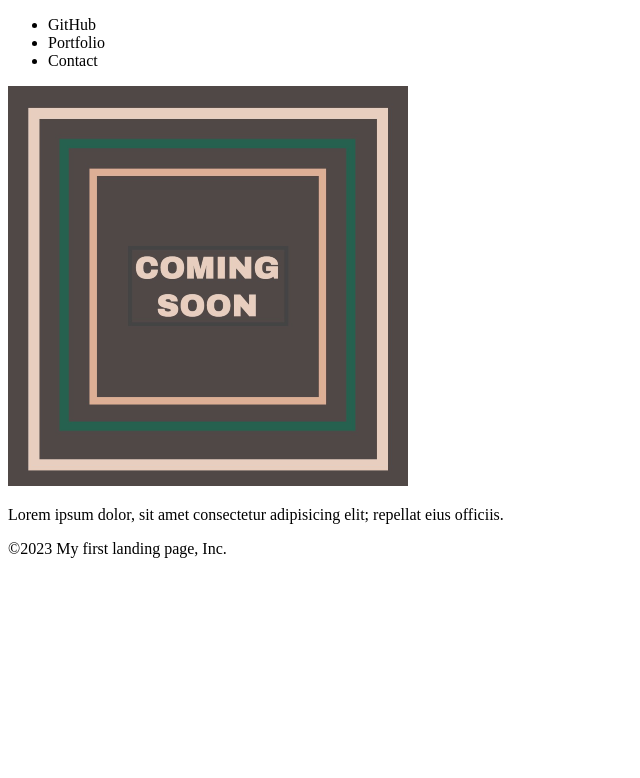
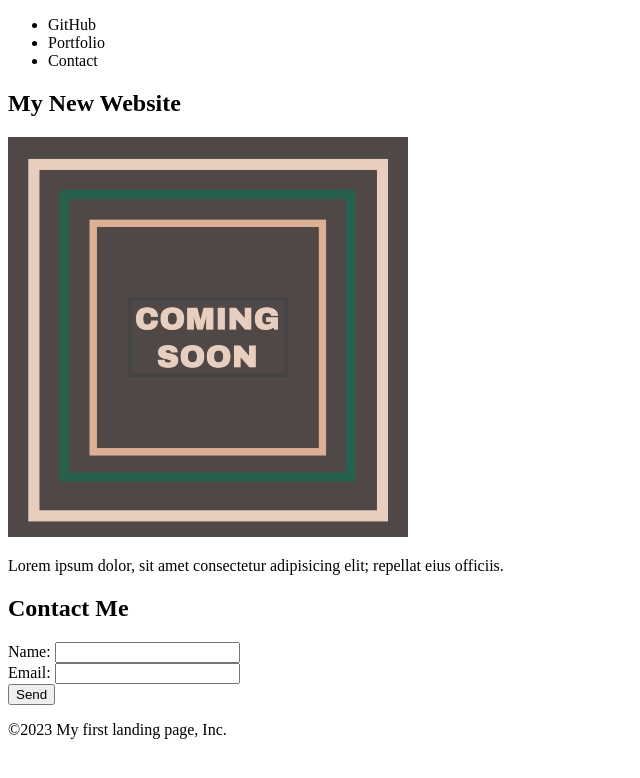
Before and after one commit to eplp/landing-page-b, a plain HTML site: page index.html in a window 1280 px wide. Shown: the whole page, without its empty margins (0-640 px from the left). Drawn offline with Linux system fonts and the light colour scheme.

Commit message:
Added contact form and image section heading

```diff
--- a/index.html
+++ b/index.html
@@ -13,10 +13,24 @@
                 <li>Contact</li>
             </ul>
         </header>
+
         <section>
+            <h1>My New Website</h1>
             <img src="./assets/images/image-1.png" alt="Description of my image" />
             <p>Lorem ipsum dolor, sit amet consectetur adipisicing elit; repellat eius officiis.</p>
         </section>
+
+        <section>
+            <h2>Contact Me</h2>
+            <form>
+                <label for="name">Name:</label>
+                <input id="name" type="text" /><br />
+                <label for="email">Email:</label>
+                <input id="email" type="text" /><br />
+                <input type="button" value="Send" />
+            </form>
+        </section>
+
         <footer>
             <p>&copy2023 My first landing page, Inc.</p>
         </footer>
```
